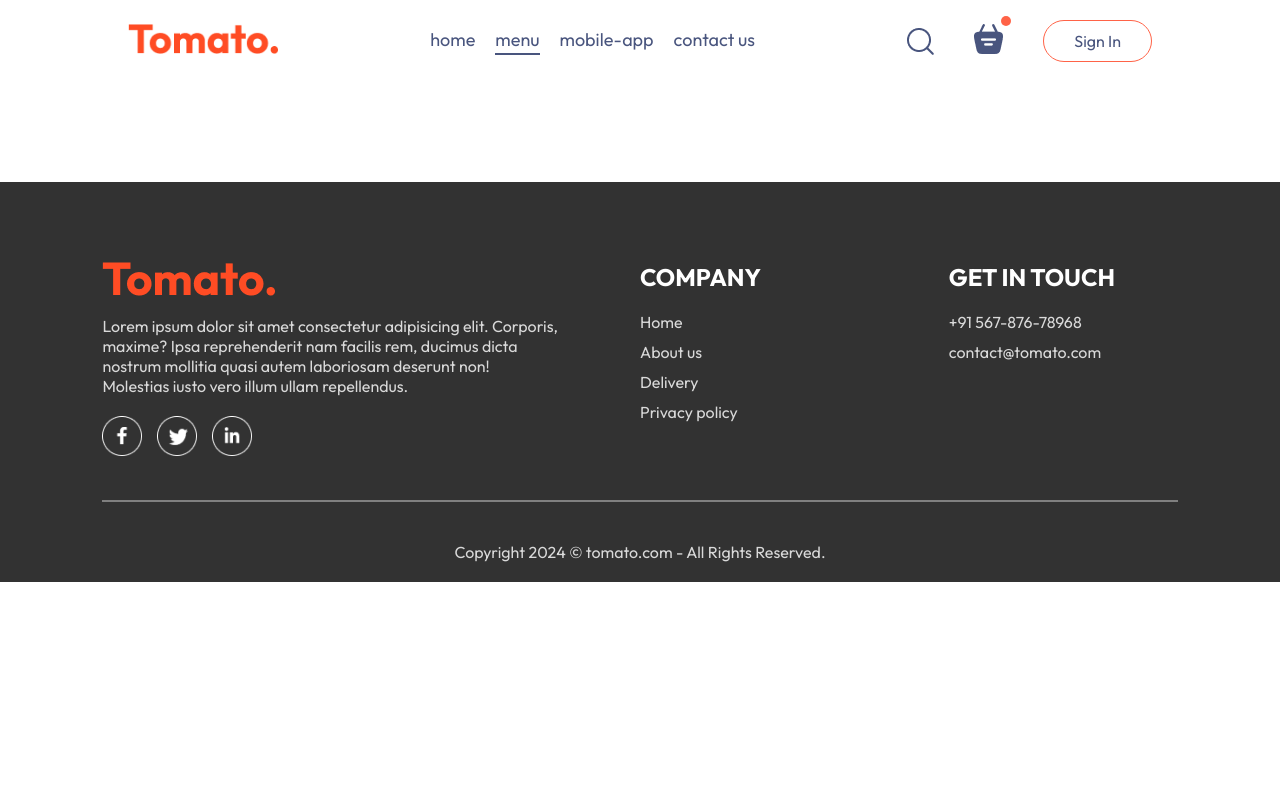
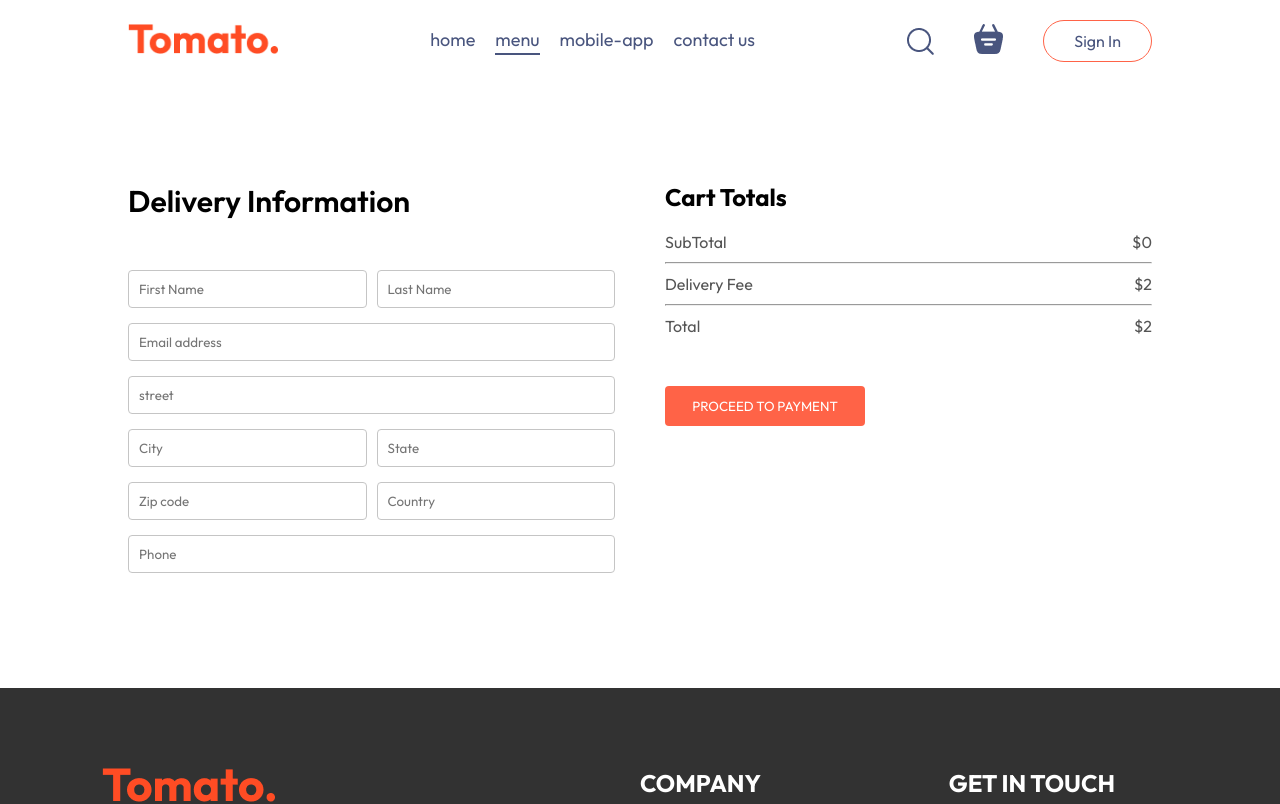
Before and after one commit to Barmanpriyanka/Food-Delivery-Website, a React (Vite) app in the folder frontend/: page /order in a window 1280 px wide. Shown: the top 804 px of the page. Built offline with nearby package versions, Linux system fonts and the light colour scheme.

Commit message:
Added PlaceOrder

```diff
--- a/frontend/src/components/Navbar/Navbar.jsx
+++ b/frontend/src/components/Navbar/Navbar.jsx
@@ -1,11 +1,13 @@
-import { useState } from 'react'; // Import only useState
+import { useContext, useState } from 'react'; // Import only useState
 import PropTypes from 'prop-types'; // Import PropTypes
 import './Navbar.css';
 import { assets } from '../../assets/assets';
 import { Link } from 'react-router-dom';
+import { StoreContext } from '../../context/StoreContext';
 
 const Navbar = ({ setShowLogin }) => {
     const [menu, setMenu] = useState("menu");
+    const {getTotalCartAmount} =useContext(StoreContext);
 
     return (
         <div className='navbar'>
@@ -20,7 +22,7 @@
                 <img src={assets.search_icon} alt="Search Icon" />
                 <div className="navbar-search-icon">
                     <Link to='/cart'><img src={assets.basket_icon} alt="Basket Icon" /></Link>
-                    <div className="dot"></div>
+                    <div className={getTotalCartAmount()===0?"":"dot"}></div>
                 </div>
                 <button onClick={() => setShowLogin(true)} className="navbar-button">Sign In</button>
             </div>
--- a/frontend/src/context/StoreContext.jsx
+++ b/frontend/src/context/StoreContext.jsx
@@ -1,37 +1,45 @@
-import React, { createContext ,useState} from "react"; // eslint-disable-line no-unused-vars
+import { createContext, useState } from 'react';
 import PropTypes from 'prop-types';
-import { food_list } from "../assets/assets";
-import { useEffect } from "react";
+import { food_list } from '../assets/assets';
 
 export const StoreContext = createContext(null);
 
-const StoreContextProvider = (props) => {
-    const { children } = props;
-    const [cartItems,setCartItems] = useState({});
+const StoreContextProvider = ({ children }) => {
+    const [cartItems, setCartItems] = useState({});
 
-    const addToCart = (itemId) =>{
-         if(!cartItems[itemId]){
-            setCartItems((prev) => ({...prev,[itemId]:1}))
-         }
-         else{
-            setCartItems((prev)=>({...prev,[itemId]:prev[itemId] + 1}))
-         }
-    }
-    const removeFromCart = (itemId) =>{
-           setCartItems((prev)=>({...prev,[itemId] : prev[itemId]-1}))
-    }
+    const addToCart = (itemId) => {
+        setCartItems((prev) => ({
+            ...prev,
+            [itemId]: prev[itemId] ? prev[itemId] + 1 : 1
+        }));
+    };
 
-    useEffect(()=>{
-      console.log(cartItems);
-    },[cartItems])
+    const removeFromCart = (itemId) => {
+        setCartItems((prev) => ({...prev,[itemId]:prev[itemId]-1}))
+
+
+    };
+
+    const getTotalCartAmount = () => {
+        let totalAmount = 0;
+        for (const item in cartItems) {
+            if (cartItems[item] > 0) {
+                const itemInfo = food_list.find((product) => product._id === item);
+                if (itemInfo) {
+                    totalAmount += itemInfo.price * cartItems[item];
+                }
+            }
+        }
+        return totalAmount;
+    };
 
     const contextValue = {
         food_list,
         cartItems,
         setCartItems,
         addToCart,
-        removeFromCart
-
+        removeFromCart,
+        getTotalCartAmount
     };
 
     return (
--- a/frontend/src/pages/Cart/Cart.jsx
+++ b/frontend/src/pages/Cart/Cart.jsx
@@ -1,9 +1,11 @@
 import { useContext } from 'react';
 import './Cart.css';
 import { StoreContext } from '../../context/StoreContext';
+import { useNavigate } from 'react-router-dom';
 
 const Cart = () => {
-  const { cartItems, food_list, removeFromCart } = useContext(StoreContext);
+  const { cartItems, food_list, removeFromCart ,getTotalCartAmount} = useContext(StoreContext);
+  const navigate=useNavigate();
 
   return (
     <div className='cart'>
@@ -44,20 +46,20 @@
           <div>
             <div className="cart-total-details">
               <p>SubTotal</p>
-              <p>{0}</p>
+              <p>${getTotalCartAmount()}</p>
             </div>
             <hr />
             <div className="cart-total-details">
               <p>Delivery Fee</p>
-              <p>{2}</p>
+              <p>${2}</p>
             </div>
             <hr />
             <div className="cart-total-details">
               <p>Total</p>
-              <p>{0}</p>
+              <p>${getTotalCartAmount()+2}</p>
             </div>
           </div>
-          <button>PROCEED TO CHECKOUT</button>
+          <button onClick={()=>navigate('/order')}>PROCEED TO CHECKOUT</button>
         </div>
         <div className="cart-promocode">
            <div>
--- a/frontend/src/pages/PlaceOrder/PlaceOrder.css
+++ b/frontend/src/pages/PlaceOrder/PlaceOrder.css
@@ -0,0 +1,38 @@
+.palce-order{
+    display:flex;
+    align-items:start;
+    justify-content: space-between;
+    gap: 50px;
+    margin-top: 100px;
+
+}
+.palce-order-left{
+    width:100%;
+    max-width: max(30% ,500px);
+
+}
+.palce-order-left .title{
+    font-size: 30px;
+    font-weight:600;
+    margin-bottom:50px;
+}
+.palce-order-left input{
+    margin-bottom:15px;
+    width:100%;
+    padding:10px;
+    border:1px solid #c5c5c5;
+    border-radius:4px;
+    outline-color:tomato;
+
+}
+.palce-order-left .multi-fields{
+   display:flex;
+   gap:10px;
+}
+.place-order-right{
+    width:100%;
+    max-width:max(40%,500px);
+}
+.palce-order  .cart-total button{
+    margin-top: 30px;
+}
--- a/frontend/src/pages/PlaceOrder/PlaceOrder.jsx
+++ b/frontend/src/pages/PlaceOrder/PlaceOrder.jsx
@@ -1,10 +1,52 @@
-import React from 'react' // eslint-disable-line no-unused-vars
+import React, { useContext } from 'react' // eslint-disable-line no-unused-vars
 import './PlaceOrder.css'
+import { StoreContext } from '../../context/StoreContext'
 const PlaceOrder = () => {
+  const {getTotalCartAmount} =useContext(StoreContext);
   return (
-    <div>
+    <form className='palce-order'>
+       <div  className="palce-order-left">
+        <p className="title">Delivery Information</p>
+        <div className="multi-fields">
+          <input type="text" placeholder='First Name'/>
+          <input type="text" placeholder='Last Name'/>
+        </div>
+        <input type="email" placeholder='Email address'/>
+        <input type="text" placeholder='street'/>
 
-    </div>
+        <div className="multi-fields">
+          <input type="text" placeholder='City'/>
+          <input type="text" placeholder='State'/>
+        </div>
+        <div className="multi-fields">
+          <input type="text" placeholder='Zip code'/>
+          <input type="text" placeholder='Country'/>
+        </div>
+        <input type="text" placeholder='Phone'/>
+       </div>
+       <div className="place-order-right">
+       <div className="cart-total">
+          <h2>Cart Totals</h2>
+          <div>
+            <div className="cart-total-details">
+              <p>SubTotal</p>
+              <p>${getTotalCartAmount()}</p>
+            </div>
+            <hr />
+            <div className="cart-total-details">
+              <p>Delivery Fee</p>
+              <p>${2}</p>
+            </div>
+            <hr />
+            <div className="cart-total-details">
+              <p>Total</p>
+              <p>${getTotalCartAmount()+2}</p>
+            </div>
+          </div>
+          <button >PROCEED TO PAYMENT</button>
+        </div>
+       </div>
+    </form>
   )
 }
 
```
